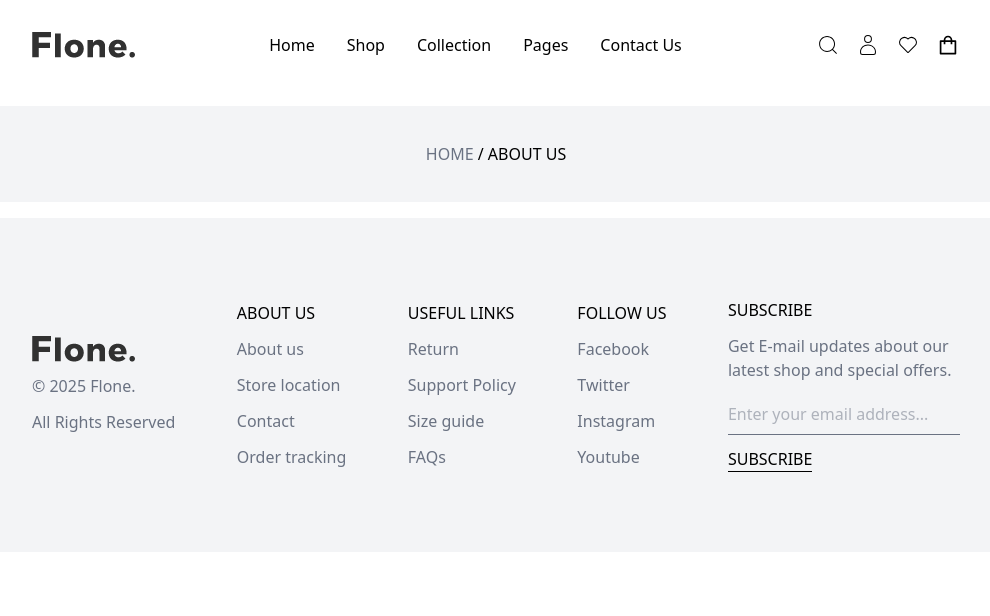
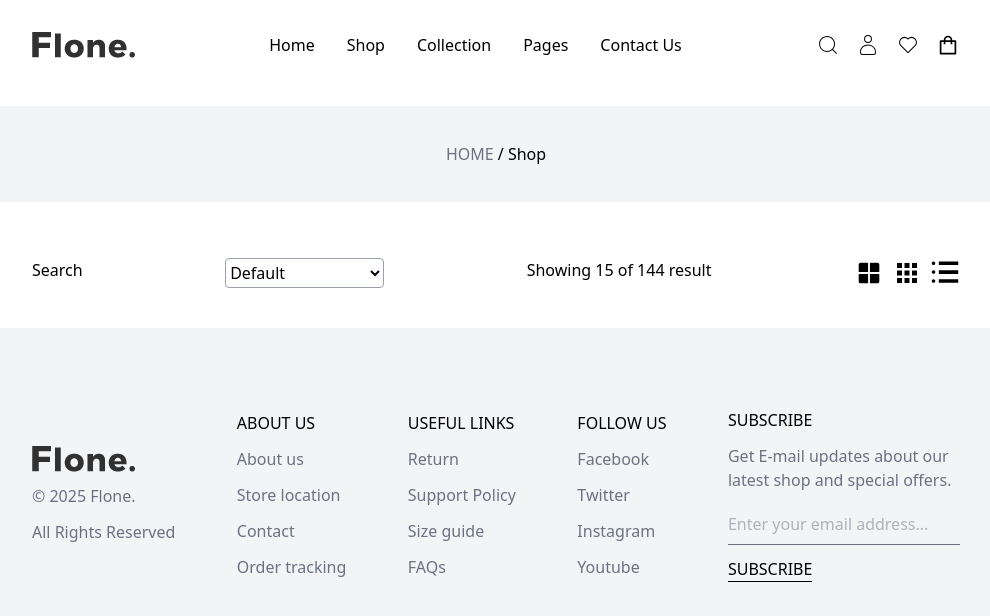
Before and after one commit to TahirSaifi09/Flone, a React (Vite) app in the folder flone/: page /shop in a window 1280 px wide. Shown: the top 616 px of the page, without its empty margins (144-1134 px from the left). Built offline with nearby package versions, Linux system fonts and the light colour scheme.

Commit message:
Added Search in Shop page

```diff
--- /dev/null
+++ b/flone/src/component/shop/HeroShop.jsx
@@ -0,0 +1,22 @@
+import { CgMenuGridR } from "react-icons/cg";
+import { PiGridFourFill } from "react-icons/pi";
+import { TfiMenuAlt } from "react-icons/tfi";
+
+export default function HeroShop() {
+  return (
+    <div className="flex justify-between px-44 py-10">
+      <p>Search</p>
+      <select className="border outline-none rounded border-gray-400">
+        <option>Default</option>
+        <option>Price -High to Low</option>
+        <option>Price Low to High</option>
+      </select>
+      <p>Showing 15 of 144 result</p>
+      <div className="flex gap-2 text-3xl">
+        <PiGridFourFill />
+        <CgMenuGridR />
+        <TfiMenuAlt />
+      </div>
+    </div>
+  );
+}
--- a/flone/src/component/shop/hero.jsx
+++ b/flone/src/component/shop/hero.jsx
@@ -8,9 +8,10 @@ export default function Hero() {
           <Link to="/" className="text-gray-500">
             HOME
           </Link>{" "}
-          / ABOUT US
+          / Shop
         </h3>
       </div>
+
     </div>
   );
 }
--- a/flone/src/page/Shop.jsx
+++ b/flone/src/page/Shop.jsx
@@ -1,12 +1,14 @@
 import Footer from "../component/Footer";
 import Navbar from "../component/Navbar";
 import Hero from "../component/shop/hero";
+import HeroShop from "../component/shop/HeroShop";
 
 export default function Shop(){
     return(
         <div>
             <Navbar />
             <Hero />
+            <HeroShop />
             <Footer />
         </div>
     )
```
